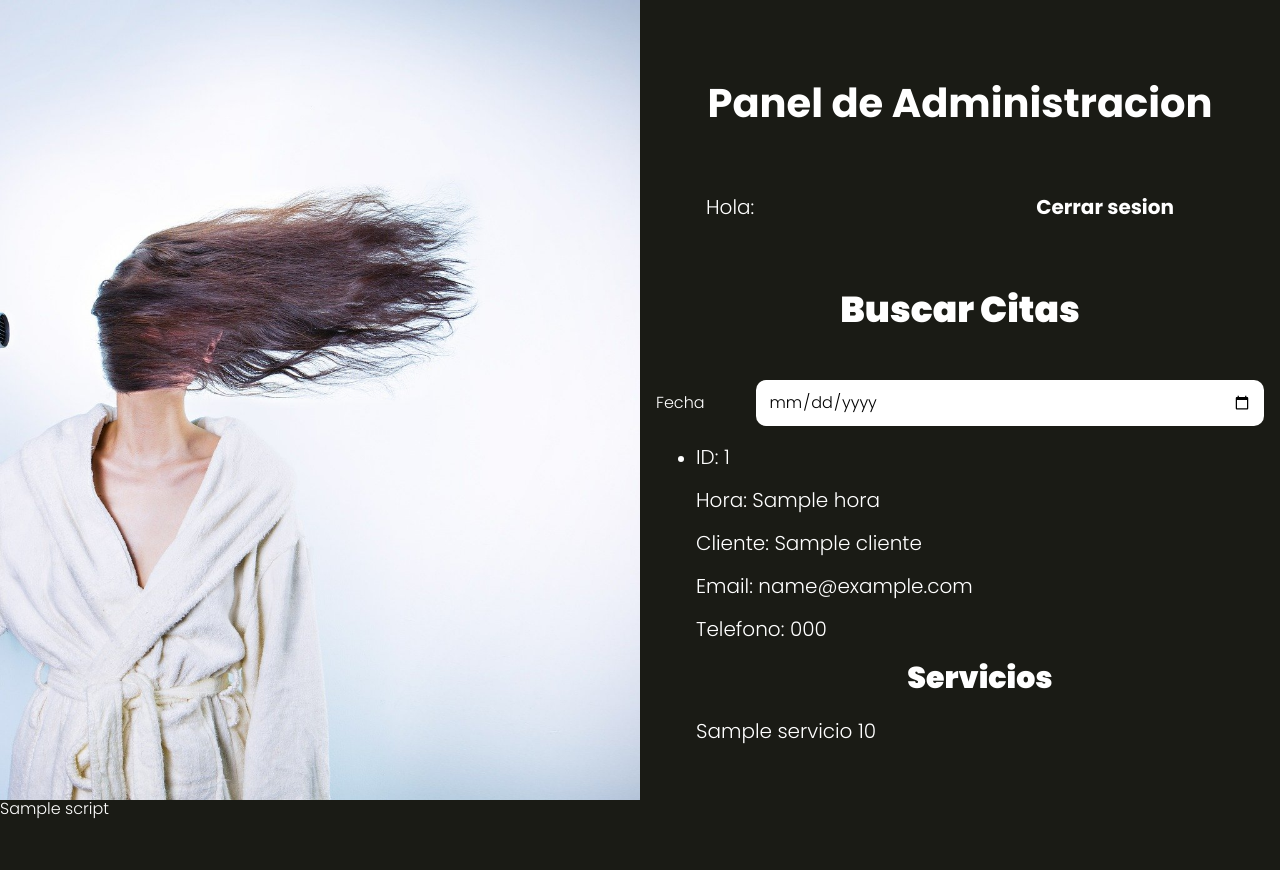
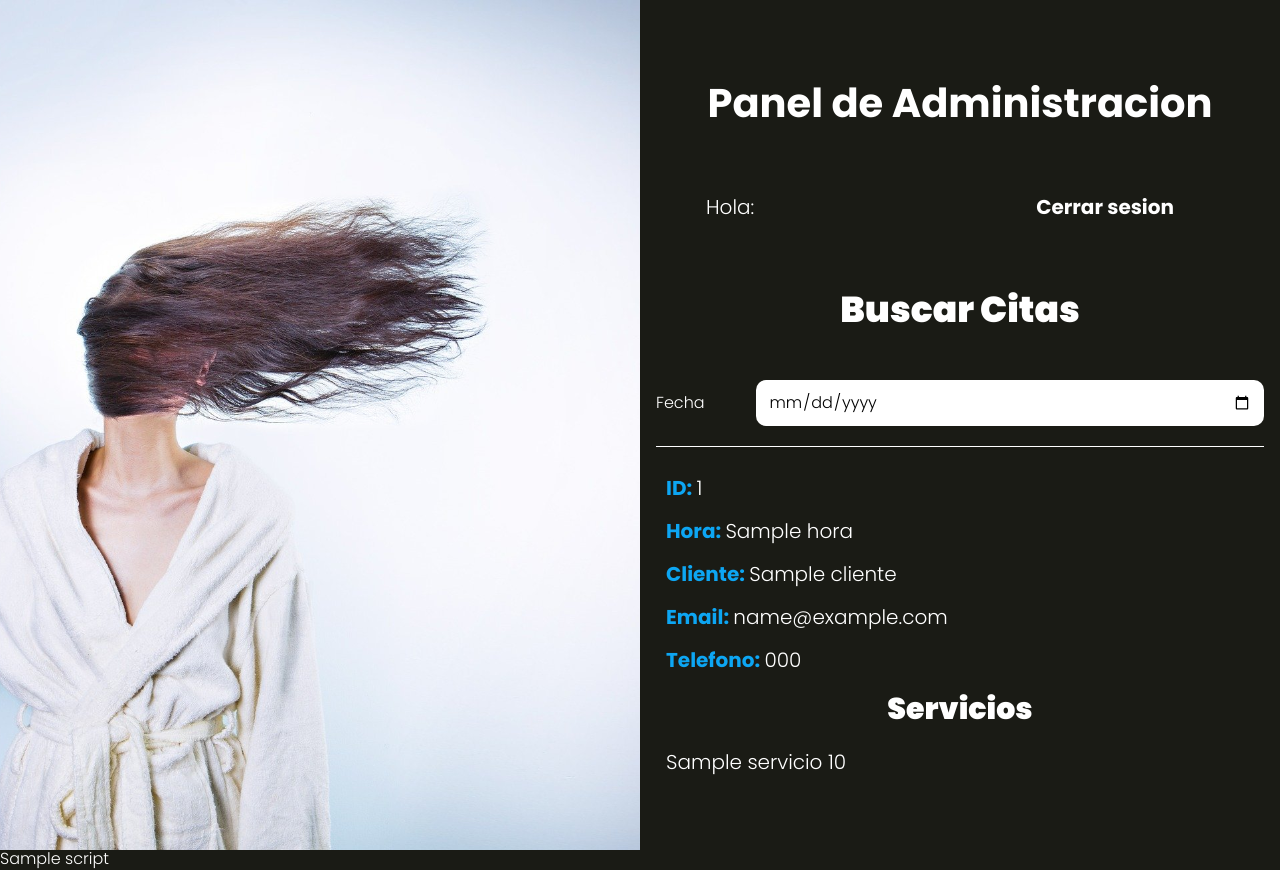
Before and after one commit to marina757/App_Salon, a PHP site: the page made by views/admin/index.php in a window 1280 px wide. Before the commit the page ends 819 px from the top, so only its background shows below. Run offline with PHP 8.4, Linux system fonts and the light colour scheme; the template is opened without the code that fills it: most values are stand-ins (such as "Sample title", 1, 10 or a date in 2020).

Commit message:
css citas

```diff
--- /dev/null
+++ b/src/scss/layout/_admin.scss
@@ -0,0 +1,20 @@
+@use 'base/variables' as v;
+
+.citas {
+    list-style: none;
+    padding: 0 ;
+    li {
+        padding: 1rem;
+        border-top: 1px solid v.$blanco;
+        p {
+            font-weight: v.$bold;
+            color: v.$azul;
+        }
+
+        span,
+        .servicio {
+            font-weight: v.$regular;
+            color: v.$blanco;
+        }
+    }
+}
--- a/src/scss/layout/_index.scss
+++ b/src/scss/layout/_index.scss
@@ -2,3 +2,4 @@
 @forward 'cita';
 @forward 'servicios';
 @forward 'resumen';
+@forward 'admin';
--- a/views/admin/index.php
+++ b/views/admin/index.php
@@ -34,7 +34,7 @@ include_once __DIR__ . '/../templates/barra.php'
                 $idCita = $cita->id;
             } //fin de if ?>
             <p class="servicio"><?php echo $cita->servicio . " " . $cita->precio; ?></p>
-                </li>
+
             <?php } //fin de foreach
             ?>
     </ul>
```
Also changed, not shown: public/build/css/app.css, 1 other file.
